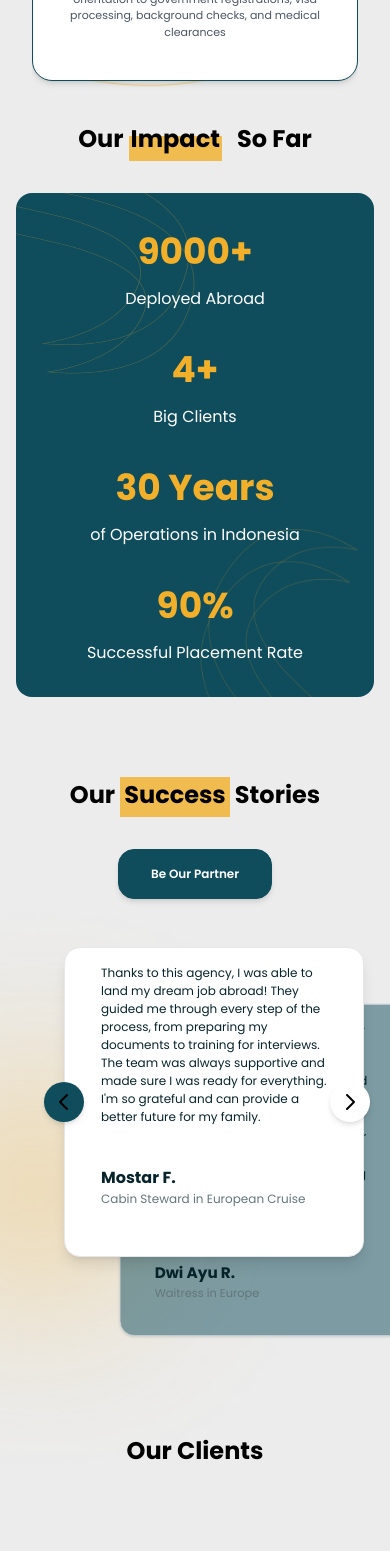
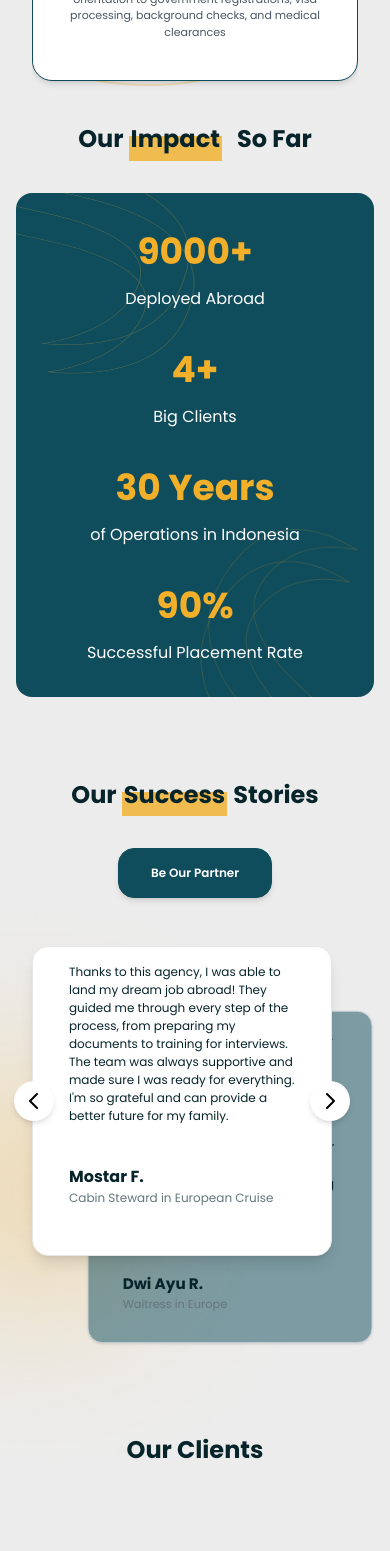
Before and after one commit to haycalrh21/hafapilar, a Next.js app: page / in a window 390 px wide. Shown: the part 1440-2991 px from the top of the page. Built offline with nearby package versions, Linux system fonts and the light colour scheme.

Commit message:
layout depan

```diff
--- a/src/components/Candidate/Card.tsx
+++ b/src/components/Candidate/Card.tsx
@@ -48,7 +48,7 @@ const DepartmentCards = () => {
   return (
     <div className="container mx-auto px-4">
       <div className="p-3 text-center">
-        <h1 className="text-[16px] sm:text-[24px] md:text-[24px] lg:text-normal text-center font-['Poppins'] font-bold mt-20 mb-4">
+        <h1 className="text-[16px] text-textlayout sm:text-[24px] md:text-[24px] lg:text-normal text-center font-['Poppins'] font-bold mt-20 mb-4">
           Select your preferred department
         </h1>
         <div className="grid grid-cols-1 sm:grid-cols-2 lg:grid-cols-3 gap-4 sm:gap-0 lg:gap-10 w-full">
@@ -66,7 +66,7 @@ const DepartmentCards = () => {
 
               {/* Konten (Title dan Positions) */}
               <div className="p-6  mb-10 flex-grow text-left">
-                <h6 className="text-lg -mt-8 font-semibold mb-4">
+                <h6 className="text-lg -mt-8 text-textlayout font-semibold mb-4">
                   {department.title}
                 </h6>
                 <p className="text-[14px] font-medium text-departement min-h-[72px]">
--- a/src/components/Homepage/Impact.tsx
+++ b/src/components/Homepage/Impact.tsx
@@ -1,7 +1,7 @@
 export default function ImpactCard() {
   return (
     <div className="mx-auto pt-10 font-['Poppins']">
-      <h2 className="text-[24px] sm:text-[24px]  md:text-[50px] lg:text-[50px] font-bold text-center relative mb-8">
+      <h2 className="text-[24px] sm:text-[24px] text-textlayout  md:text-[50px] lg:text-[50px] font-bold text-center relative mb-8">
         Our{" "}
         <span
           style={{
@@ -12,6 +12,7 @@ export default function ImpactCard() {
             display: "inline-block",
             lineHeight: "0.1",
           }}
+          className="text-textlayout"
         >
           Impact
         </span>{" "}
--- a/src/components/Homepage/MarqueeLogo.tsx
+++ b/src/components/Homepage/MarqueeLogo.tsx
@@ -49,7 +49,7 @@ const MarqueLogo = ({ img, id }: { img: string; id: number }) => {
 export default function MarqueeDemo() {
   return (
     <div className="relative flex mt-40 sm:mt-20 lg:mt-40 w-full flex-col items-center justify-center overflow-hidden lg:mb-10  ">
-      <h1 className="text-[24px] sm:text-[24px]  md:text-[50px] lg:text-[50px] font-bold  relative mb-8">
+      <h1 className="text-[24px] sm:text-[24px] text-textlayout  md:text-[50px] lg:text-[50px] font-bold  relative mb-8">
         Our Clients
       </h1>
       <Marquee
--- a/src/components/Homepage/Team.tsx
+++ b/src/components/Homepage/Team.tsx
@@ -25,10 +25,10 @@ export default function TeamCard() {
 
   return (
     <div className="mx-5 font-['Poppins'] mt-10">
-      <h2 className="text-[24px] sm:text-[24px] lg:text-[50px] font-bold text-center mb-4">
+      <h2 className="text-[24px] sm:text-[24px] text-textlayout lg:text-[50px] font-bold text-center mb-4">
         Meet the Team
       </h2>
-      <p className="text-center text-[12px] sm:text-[16px] lg:text-[18px] max-w-3xl mx-auto mb-8">
+      <p className="text-center text-[12px] text-textlayout sm:text-[16px] lg:text-[18px] max-w-3xl mx-auto mb-8">
         We bring a fresh, dynamic approach, uniting global recruitment
         expertise, deep local market insight, and reliable support to ensure
         success for international candidates.
--- a/src/components/Homepage/Testimonial.tsx
+++ b/src/components/Homepage/Testimonial.tsx
@@ -44,17 +44,37 @@ export default function Testimonial() {
       <div className="flex flex-col md:flex-row justify-between items-center md:items-start gap-4">
         {/* Left Section */}
         <div className="w-full md:w-1/5 lg:w-1/2 text-center md:text-left">
-          <h2 className="text-[24px] md:text-[50px] font-bold relative mb-8">
-            <span className="block md:hidden">
+          <h2 className="text-[24px] md:text-[50px] font-bold relative mb-8 text-textlayout">
+            <span className="block md:hidden text-textlayout">
               Our{" "}
-              <span className="inline-block bg-[#F2AF29CC] px-1 pb-1">
+              <span
+                style={{
+                  backgroundColor: "#F2AF29CC",
+                  font: "Poppins",
+                  padding: "2px 2px 20px",
+                  marginRight: "1px",
+                  display: "inline-block",
+                  lineHeight: "0.1",
+                }}
+                className="text-textlayout"
+              >
                 Success
               </span>{" "}
               Stories
             </span>
             <span className="hidden md:block">
               Our{" "}
-              <span className="inline-block bg-[#F2AF29CC] px-1 pb-1">
+              <span
+                style={{
+                  backgroundColor: "#F2AF29CC",
+                  font: "Poppins",
+                  padding: "2px 2px 20px",
+                  marginRight: "10px",
+                  display: "inline-block",
+                  lineHeight: "0.1",
+                }}
+                className="text-textlayout"
+              >
                 Success
               </span>{" "}
               Stories
@@ -72,7 +92,7 @@ export default function Testimonial() {
           <div className="relative w-full max-w-xl mx-8">
             <div className="relative space-y-4">
               {/* Card 2 (Background Card) */}
-              <Card className="absolute top-12 left-12 bg-cardtesti rounded-2xl p-3 shadow border border-gray-300 w-[300px] sm:w-1/2 md:1/3 lg:w-full h-[350px]  md:h-[320px] scale-95 z-0">
+              <Card className="absolute top-14 left-4 bg-cardtesti rounded-2xl p-3 py-4 shadow border border-gray-300 w-[300px] sm:w-1/2 md:1/3 lg:w-full h-[350px]  md:h-[320px] scale-95 z-0">
                 <CardContent>
                   <p className="text-texttesti text-[13px] md:text-[17px]">
                     {
@@ -98,7 +118,7 @@ export default function Testimonial() {
               </Card>
 
               {/* Card 1 (Front Card) */}
-              <Card className="relative bg-white rounded-2xl p-3 py-4  shadow-lg w-[300px] sm:w-1/2 md:1/3 lg:w-full h-[310px] md:h-[300px] z-30">
+              <Card className="relative bg-white rounded-2xl p-3 py-4 right-8  shadow-lg w-[300px] sm:w-1/2 md:1/3 lg:w-full h-[310px] md:h-[300px] z-30">
                 <CardContent>
                   <p className="text-texttesti text-[12px] md:text-[17px] mb-4">
                     {testimonials[currentIndex].text}
@@ -118,7 +138,7 @@ export default function Testimonial() {
             {/* Navigation Buttons */}
             <button
               onClick={prevTestimonial}
-              className="absolute left-[-20px] top-1/2 transform -translate-y-1/2 bg-hijau z-40 rounded-full p-2 shadow-md hover:bg-gray-100"
+              className="absolute left-[-50px] top-1/2 transform -translate-y-1/2 bg-white z-40 rounded-full p-2 shadow-md hover:bg-gray-100"
             >
               <svg
                 xmlns="http://www.w3.org/2000/svg"
@@ -137,7 +157,7 @@ export default function Testimonial() {
             </button>
             <button
               onClick={nextTestimonial}
-              className="absolute right-[20px] md:right-[-50px] top-1/2 transform -translate-y-1/2 bg-white z-30 rounded-full p-2 shadow-md hover:bg-gray-100"
+              className="absolute right-[40px] md:right-[20px] top-1/2 transform -translate-y-1/2 bg-white z-30 rounded-full p-2 shadow-md hover:bg-gray-100"
             >
               <svg
                 xmlns="http://www.w3.org/2000/svg"
```
